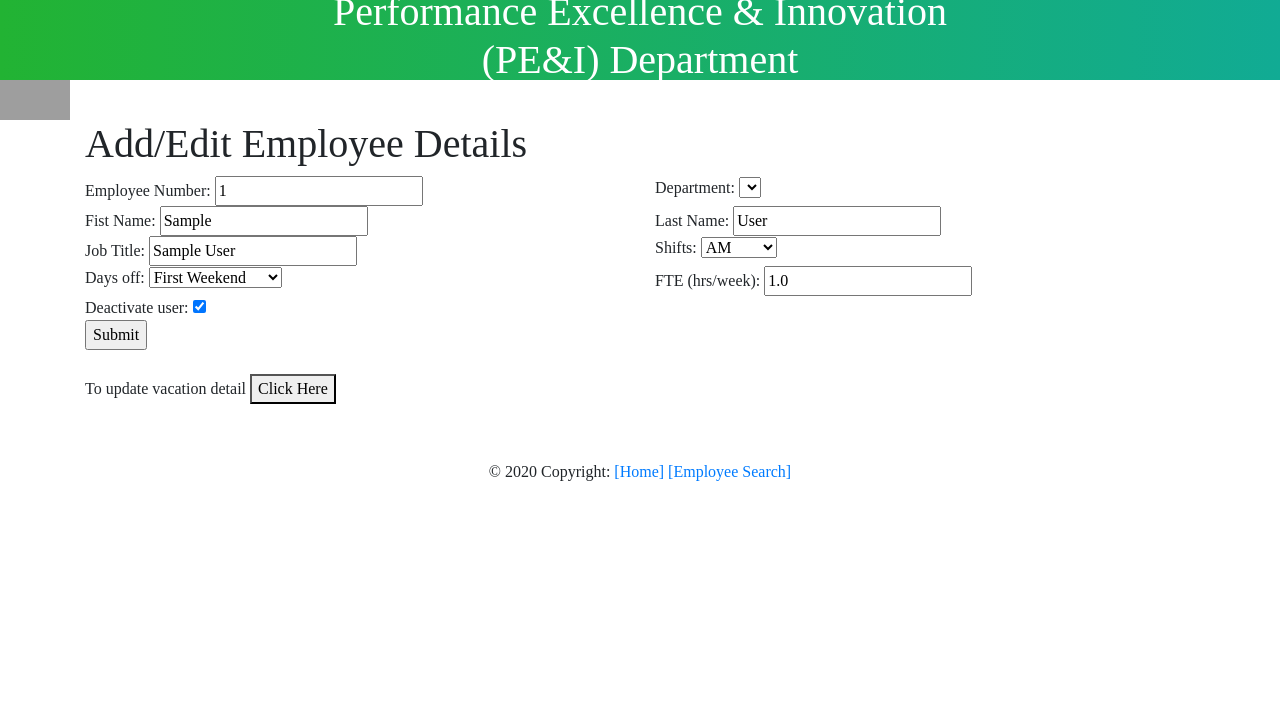
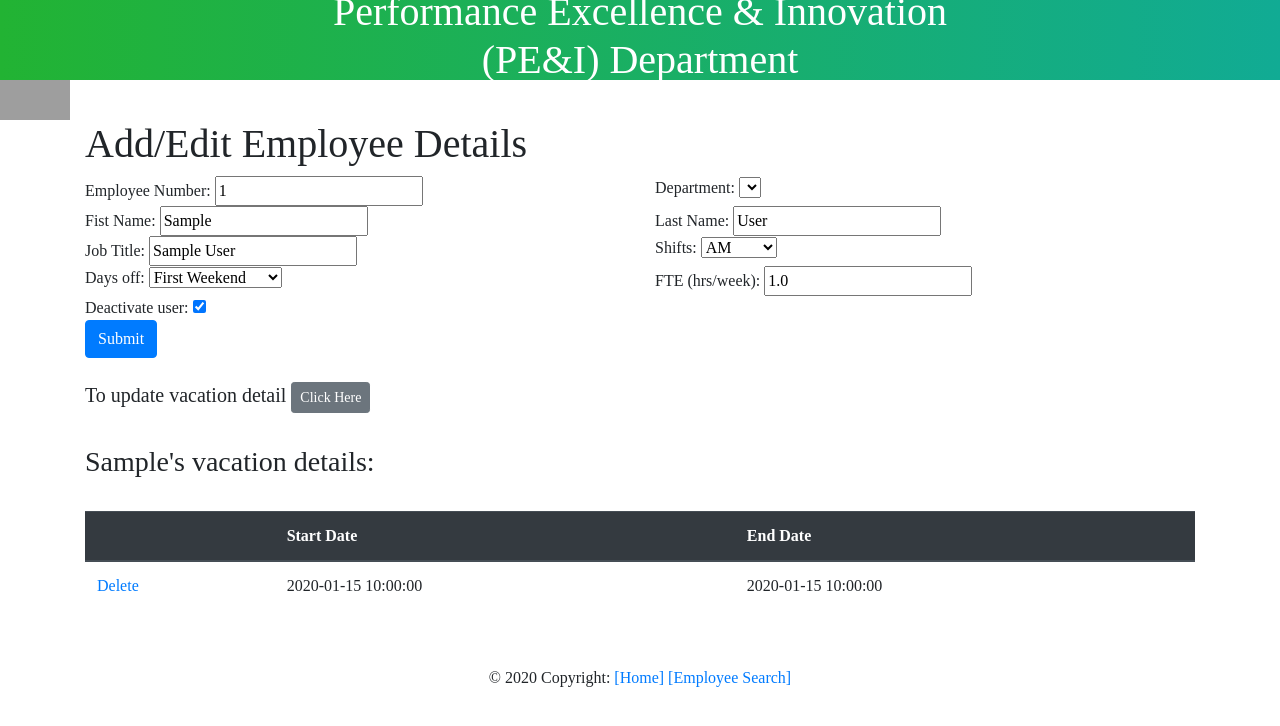
Before and after one commit to bensonmat8/EmpTime, a Flask app: page /EmployeeEdit/1 in a window 1280 px wide. Shown: the top 726 px of the page. Run offline with Flask 3, Linux system fonts and the light colour scheme; tables that the repository leaves empty hold one stand-in row (values such as "Sample post"); lists and menus that the app fills with data are empty; parts of the project's set-up code (start-up, migrations or seed data) failed here and were passed over; some libraries are stand-ins or nearby versions; grey boxes are pictures that could not be loaded.

Commit message:
Vacation piece added, stable release

```diff
--- a/app.py
+++ b/app.py
@@ -10,6 +10,7 @@ from models import *
 from datetime import datetime
 import os
 import pandas
+from sqlalchemy import or_, and_, func
 
 app = Flask(__name__)
 # app.config['SQLALCHEMY_DATABASE_URI'] = os.getenv('DATABASE_URL')
@@ -30,10 +31,13 @@ def EmpSearch():
     emp_dtl = request.form.get('emp_dtl')
     if emp_dtl != None:
         #print('EmpSearch if stmt..')
-        emp_list = Employee.query.filter(or_(Employee.first_name.like(f'%%'),
-                                             Employee.last_name.like(f'%%'),
-                                             Employee.emp_id.like(f'%%')
-                                             )).all()
+        emp_dtl_f = func.lower(f'%{emp_dtl}%')
+        emp_list = Employee.query.filter(or_(
+            func.lower(Employee.first_name).like(emp_dtl_f),
+            func.lower(Employee.last_name).like(emp_dtl_f),
+            func.lower(Employee.emp_id).like(emp_dtl_f))
+            ).order_by(Employee.first_name)
+
     else:
         #print('EmpSearch else stmt..')
         emp_list = Employee.query.order_by(Employee.first_name).all()
@@ -53,12 +57,13 @@ def schedule():
 @app.route('/EmployeeEdit/<uniq_id>', methods=['GET', 'POST'])
 def employee_edit(uniq_id):
     dt = Employee.query.get(uniq_id)
+    vac = dt.vacation
     if dt.del_ind.lower()=='n':
         del_ind = None
     else:
         del_ind = 'checked=checked'
     return render_template("EmployeePage.html", dept=dept, submit='hidden',
-                           update=None, dt=dt, del_ind=del_ind)
+                           update=None, dt=dt, del_ind=del_ind, vac=vac)
 
 @app.route('/employeesubmit', methods=['GET','POST'])
 def emp_submit():
@@ -119,12 +124,30 @@ def vacation(uniq_id):
     date=datetime.now()
     return render_template('Vacation.html', employee=emp, date=date.strftime('%m/%d/%Y'))
 
-@app.route('/employee/vacationsubmit')
+@app.route('/employee/vacationsubmit', methods=['GET','POST'])
 def vac_submit():
+    # print('Vacation update start')
     uniq_id = request.form.get('uniq_id')
     start_date = request.form.get('start_date')
     end_date = request.form.get('end_date')
+    # print(f'Unq id: {uniq_id}')
     vac = Vacation(uniq_id=uniq_id, start_date=start_date, end_date=end_date,
                    create_time=datetime.now())
     db.session.add(vac)
+    db.session.commit()
+    # print('Vacation update stop')
     return render_template('VacationSubmit.html')
+
+@app.route('/employee/VacDel/<vac_id>')
+def vac_del(vac_id):
+    vac = Vacation.query.get(vac_id)
+    dt = vac.employee
+    db.session.delete(vac)
+    db.session.commit()
+    vac = dt.vacation
+    if dt.del_ind.lower()=='n':
+        del_ind = None
+    else:
+        del_ind = 'checked=checked'
+    return render_template("EmployeePage.html", dept=dept, submit='hidden',
+                           update=None, dt=dt, del_ind=del_ind, vac=vac)
--- a/templates/EmployeePage.html
+++ b/templates/EmployeePage.html
@@ -55,18 +55,40 @@ Add/Edit Employee Details
         </div>
             Deactivate user: <input type="checkbox" name="del_ind" {{del_ind}}>
             <br>
-            <input type="submit" id="Submit" name="submit" {{submit}}></input>
-            <input type="submit" id="submit" name="update" {{update}}></input>
+            <input  class="btn btn-primary" type="submit" id="Submit" name="submit" {{submit}}></input>
+            <input  class="btn btn-primary" type="submit" id="submit" name="update" {{update}}></input>
 
     </form>
     <br>
     {% if submit%}
         <form action="{{url_for('vacation', uniq_id=dt.uniq_id)}}">
 
-            To update vacation detail
-            <button id="Submit">Click Here</button>
+            <h5>To update vacation detail <button id="Submit" class="btn btn-secondary btn-sm">Click Here</button></h5>
+
 
         </form>
+        <br>
+        <h3>{{dt.first_name}}'s vacation details:</h3>
+        <br>
+        <table class="table">
+            <thead class="thead-dark">
+                <tr>
+                    <th></th>
+                    <th>Start Date</th>
+                    <th>End Date</th>
+                </tr>
+            </thead>
+            <tbody>
+                {%for item in vac %}
+                <tr>
+                    <td><a href="{{url_for('vac_del',vac_id=item.vac_id)}}">Delete</a></td>
+                    <td>{{item.start_date}}</td>
+                    <td>{{item.end_date}}</td>
+                </tr>
+                {%endfor%}
+            </tbody>
+        </table>
     {%endif%}
+
 </div>
 {% endblock %}
```
Also changed, not shown: templates/Vacation.html (+4 -3 lines).
